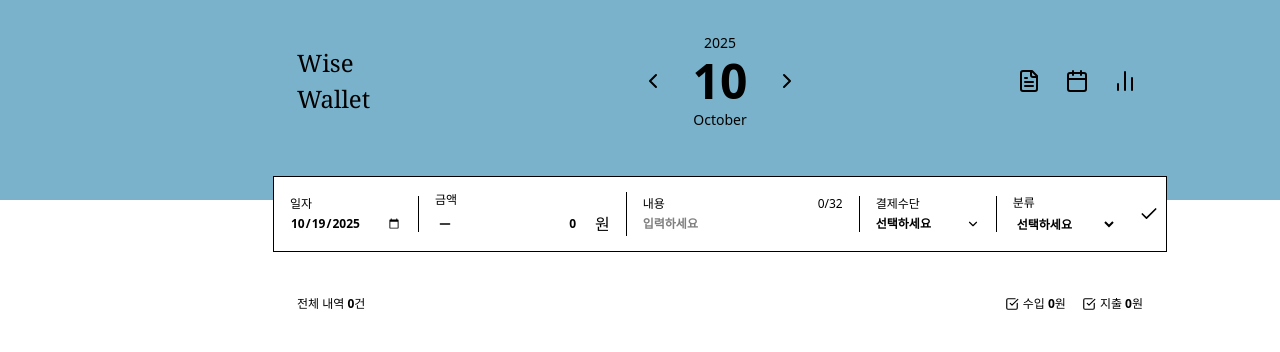
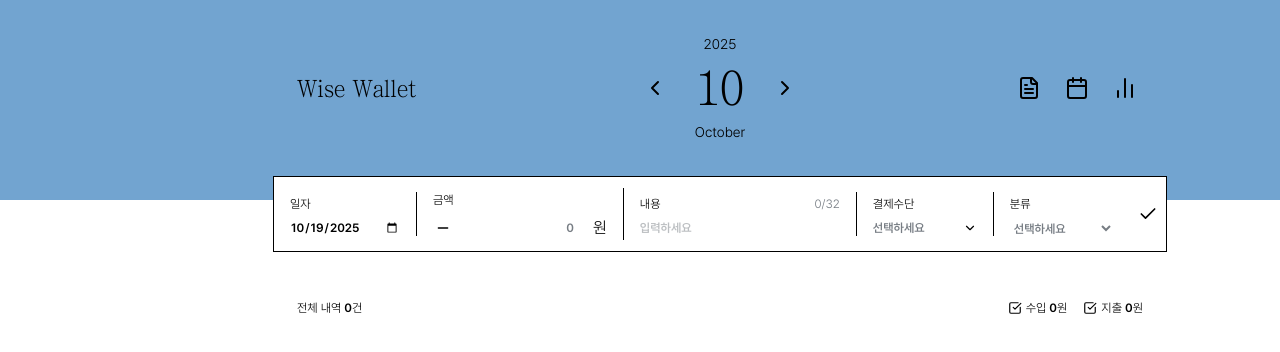
Before and after one commit to subir-sh/bye2money, a React (Vite) app in the folder frontend/: page / in a window 1280 px wide. Shown: the top 352 px of the page. Built offline with nearby package versions, Linux system fonts and the light colour scheme.

Commit message:
Fix to use tailwindcss v4 property(@theme)

```diff
--- a/frontend/src/components/Background.jsx
+++ /dev/null
@@ -1,5 +0,0 @@
-export default function Background() {
-  return (
-    <div className="w-full h-50 bg-[#79B2CA] absolute top-0" />
-  );
-}
--- a/frontend/src/components/MainPageHeader.jsx
+++ b/frontend/src/components/MainPageHeader.jsx
@@ -5,7 +5,7 @@ export default function Header() {
     <header>
       <div className="w-[846px] flex justify-between absolute top-8 left-[297px]">
         <div className="w-[132px] gap-[4px] flex justify-start items-center">
-          <h1 className="font-serif font-normal text-[24px]">
+          <h1 className="font-serif text-sm">
             Wise Wallet
           </h1>
         </div>
@@ -15,9 +15,9 @@ export default function Header() {
             <ChevronLeft size={24} />
           </button>
           <div className="flex flex-col items-center gap-1">
-            <p className="font-sans font-light text-[14px]">2025</p>
-            <p className="inline-block leading-none font-sans font-semibold text-[48px]">10</p>
-            <p className="font-sans font-light text-[14px]">October</p>
+            <p className="font-sans font-light text-sm">2025</p>
+            <p className="inline-block leading-none font-serif text-base">10</p>
+            <p className="font-sans font-light text-sm">October</p>
           </div>
           <button className="w-8 h-8 flex items-center justify-center rounded-md hover:bg-gray-100">
             <ChevronRight size={24} />
--- a/frontend/src/components/TransactionList.jsx
+++ b/frontend/src/components/TransactionList.jsx
@@ -36,12 +36,12 @@ export default function TransactionList({ transactions, onSelect, onDelete, sele
               </span>
               <span>
                 {totalIncome > 0 && (
-                  <span className="text-brand-text-income">
+                  <span>
                     수입 {totalIncome.toLocaleString()}원
                   </span>
                 )}
                 {totalExpense > 0 && (
-                  <span className="text-brand-text-expense ml-4">
+                  <span className="ml-4">
                     지출 {totalExpense.toLocaleString()}원
                   </span>
                 )}
@@ -49,6 +49,7 @@ export default function TransactionList({ transactions, onSelect, onDelete, sele
             </div>
 
             <div className="font-sans font-light text-sm flex flex-col border-t border-b">
+              {/* @TODO: 분리하고 색 매핑에 useMemo 쓰기 */}
               {daily.map((t) => (
                 <button
                   key={t.id}
@@ -57,7 +58,7 @@ export default function TransactionList({ transactions, onSelect, onDelete, sele
                 >
                   <div className="flex items-center gap-3">
                     <div className={`w-23 h-14 flex items-center justify-center text-xs text-black ${
-                        CATEGORIES[t.category] || ""
+                        CATEGORIES.find((c) => c.name === t.category)?.color || ""
                     }`}>
                       {t.category || "기타"}
                     </div>
--- a/frontend/src/components/TransactionSummaryBar.jsx
+++ b/frontend/src/components/TransactionSummaryBar.jsx
@@ -22,7 +22,7 @@ export default function TransactionSummaryBar({
           <CheckSquare
             size={14}
             className={`${
-              filters.income ? "text-brand-text-income" : "text-gray-300"
+              filters.income ? "text-neutral-text-default" : "text-neutral-text-weak"
             }`}
           />
           <span>
@@ -41,12 +41,12 @@ export default function TransactionSummaryBar({
           <CheckSquare
             size={14}
             className={`${
-              filters.expense ? "text-brand-text-expense" : "text-gray-300"
+              filters.expense ? "text-neutral-text-default" : "text-neutral-text-weak"
             }`}
           />
           <span>
             지출&nbsp;
-            <span className="font-semibold text-brand-text-expense">
+            <span className="font-semibold">
               {totalExpense.toLocaleString()}
             </span>
             원
--- a/frontend/src/constants/categories.js
+++ b/frontend/src/constants/categories.js
@@ -1,12 +1,12 @@
 export const CATEGORIES = [
-  { name: "생활", color: "bg-pastel-onahau" },
-  { name: "쇼핑/뷰티", color: "bg-pastel-chenin" },
-  { name: "의료/건강", color: "bg-pastel-cruise" },
-  { name: "식비", color: "bg-pastel-onahau" },
-  { name: "교통", color: "bg-pastel-glacier" },
-  { name: "문화/여가", color: "bg-pastel-perfume" },
-  { name: "미분류", color: "bg-pastel-lavenderPink" },
-  { name: "월급", color: "bg-pastel-porsche" },
-  { name: "기타 수입", color: "bg-pastel-almondFrost" },
-  { name: "용돈", color: "bg-pastel-caper" },
+  { name: "생활", color: "bg-colorchip-90" },
+  { name: "쇼핑/뷰티", color: "bg-colorchip-30" },
+  { name: "의료/건강", color: "bg-colorchip-50" },
+  { name: "식비", color: "bg-colorchip-60" },
+  { name: "교통", color: "bg-colorchip-70" },
+  { name: "문화/여가", color: "bg-colorchip-100" },
+  { name: "미분류", color: "bg-colorchip-110" },
+  { name: "월급", color: "bg-colorchip-20" },
+  { name: "기타 수입", color: "bg-colorchip-10" },
+  { name: "용돈", color: "bg-colorchip-40" },
 ];
--- a/frontend/src/index.css
+++ b/frontend/src/index.css
@@ -1,6 +1,71 @@
 @import "tailwindcss";
 
-/* Pretendard Light (300) */
+@theme {
+  --font-sans: Pretendard, system-ui, sans-serif;
+  --font-serif: ChosunilboNM, serif;
+
+  --font-size-xs: 12px;
+  --font-size-sm: 14px;
+  --font-size-base: 16px;
+  --font-size-lg: 24px;
+  --font-size-xl: 48px;
+
+  --color-grayscale-50: #FFFFFF;
+  --color-grayscale-100: #FBFCFD;
+  --color-grayscale-200: #F1F4F8;
+  --color-grayscale-300: #777D84;
+  --color-grayscale-400: #000000;
+
+  --color-colorchip-10: #A28B78;
+  --color-colorchip-20: #E39D5D;
+  --color-colorchip-30: #D7C6AB;
+  --color-colorchip-40: #AACD7E;
+  --color-colorchip-50: #BCDDF3;
+  --color-colorchip-60: #C5E0EB;
+  --color-colorchip-70: #7DB7BF;
+  --color-colorchip-80: #79B2CA;
+  --color-colorchip-90: #73A4D0;
+  --color-colorchip-100: #A7B9E9;
+  --color-colorchip-110: #BDA6E1;
+  --color-colorchip-120: #C04646;
+
+  --color-neutral-surface-weak: #FBFCFD;
+  --color-neutral-surface-default: #FFFFFF;
+  --color-neutral-surface-point: #F1F4F8;
+
+  --color-neutral-text-weak: #777D84;
+  --color-neutral-text-default: #000000;
+  --color-neutral-border-default: #777D84;
+
+  --color-brand-surface-default: #F1F4F8;
+  --color-brand-text-income: #79B2CA;
+  --color-brand-text-expense: #C04646;
+
+  --color-danger-surface-default: #E9385A;
+  --color-danger-text-default: #E9385A;
+  --color-danger-border-default: #E9385A;
+
+  --color-pastel-jordyBlue: oklch(0.700 0.084 246.4);
+}
+
+@layer utilities {
+  /* Pretendard Light (font-sans + font-light) */
+  .font-sans.font-light.text-xs { font-size: 12px; line-height: 24px; }
+  .font-sans.font-light.text-sm { font-size: 14px; line-height: 24px; }
+  .font-sans.font-light.text-base { font-size: 16px; line-height: 32px; }
+
+  /* Pretendard SemiBold (font-sans + font-semibold) */
+  .font-sans.font-semibold.text-xs { font-size: 12px; line-height: 16px; }
+  .font-sans.font-semibold.text-sm { font-size: 14px; line-height: 16px; }
+  .font-sans.font-semibold.text-base { font-size: 16px; line-height: 24px; }
+
+  /* ChosunilboNM (font-serif) */
+  .font-serif.text-xs { font-size: 14px; line-height: 16px; }
+  .font-serif.text-sm { font-size: 24px; line-height: 32px; }
+  .font-serif.text-base { font-size: 48px; line-height: 56px; }
+}
+
+/* Pretendard Light */
 @font-face {
   font-family: "Pretendard";
   src: url("/fonts/Pretendard-Light.otf") format("opentype");
@@ -8,7 +73,7 @@
   font-style: normal;
 }
 
-/* Pretendard SemiBold (600) */
+/* Pretendard SemiBold */
 @font-face {
   font-family: "Pretendard";
   src: url("/fonts/Pretendard-Semibold.otf") format("opentype");
@@ -16,10 +81,9 @@
   font-style: normal;
 }
 
-/* 조선일보명조 (ChosunCentennial) */
 @font-face {
   font-family: "ChosunilboNM";
-  src: url("/fonts/ChosunCentennial.otf") format("opentype");
+  src: url("/fonts/Chosunilbo_myungjo.woff") format("opentype");
   font-weight: 400;
   font-style: normal;
 }
--- a/frontend/src/pages/MainPage.jsx
+++ b/frontend/src/pages/MainPage.jsx
@@ -2,7 +2,6 @@ import { useState } from "react";
 import MainPageHeader from "../components/MainPageHeader";
 import TransactionContainer from "../components/TransactionContainer";
 import TransactionInputBar from "../components/TransactionInputBar.jsx";
-import Background from "../components/Background.jsx";
 
 export default function MainPage() {
   // 전체 가계부 항목 컨트롤
@@ -45,7 +44,8 @@ export default function MainPage() {
 
   return (
     <div>
-      <Background />
+      {/* Background: 원래는 메인 페이지의 모든 구성 요소를 컴포넌트화하는 게 맞지 않나 하는 생각이었는데, 정적이어서 굳이 그럴 필요 없는 것 같습니다*/}
+      <div className="w-full h-50 bg-pastel-jordyBlue absolute top-0" />
       <div className="relative w-[1440px] mx-auto flex flex-col items-center">
         <MainPageHeader />
         <TransactionInputBar
--- a/frontend/tailwind.config.js
+++ /dev/null
@@ -1,90 +0,0 @@
-/** @type {import('tailwindcss').Config} */
-export default {
-  content: ["./index.html", "./src/**/*.{js,ts,jsx,tsx}"],
-  theme: {
-    extend: {
-      colors: {
-        grayscale: {
-          50: "#FFFFFF",
-          100: "#FBFCFD",
-          200: "#F1F4F8",
-          300: "#777D84",
-          400: "#000000",
-        },
-
-        pastel: {
-          almondFrost: "#A28878",
-          porsche: "#E39D5D",
-          chenin: "#D7CA6B",
-          caper: "#AACD7E",
-          cruise: "#BCDCD3",
-          onahau: "#C5E0EB",
-          glacier: "#7DB7BF",
-          seagull: "#79B2CA",
-          jordyBlue: "#73A4D0",
-          perano: "#A7B9E9",
-          perfume: "#BDA6E1",
-          lavenderPink: "#F0B0D3",
-          amaranth: "#E93B5A",
-          chestnut: "#C04646",
-        },
-
-        colorchip: {
-          "10": "#A28B78",
-          "20": "#E39D5D",
-          "30": "#D7C6AB",
-          "40": "#AACD7E",
-          "50": "#BCDDF3",
-          "60": "#C5E0EB",
-          "70": "#7DB7BF",
-          "80": "#79B2CA",
-          "90": "#73A4D0",
-          "100": "#A7B9E9",
-          "110": "#BDA6E1",
-          "120": "#C04646",
-        },
-
-        neutral: {
-          surface: {
-            weak: "#FBFCFD",
-            default: "#FFFFFF",
-            point: "#F1F4F8",
-          },
-          text: {
-            weak: "#777D84",
-            default: "#000000",
-          },
-          border: {
-            default: "#777D84",
-          },
-        },
-        brand: {
-          surface: { default: "#F1F4F8" },
-          text: {
-            income: "#79B2CA",
-            expense: "#C04646",
-          },
-        },
-        danger: {
-          surface: { default: "#E9385A" },
-          text: { default: "#E9385A" },
-          border: { default: "#E9385A" },
-        },
-      },
-
-      fontFamily: {
-        sans: ["Pretendard", "system-ui", "sans-serif"],
-        serif: ["ChosunilboNM", "serif"],
-      },
-
-      fontSize: {
-        xs: ["12px", "16px"],
-        sm: ["14px", "24px"],
-        base: ["16px", "24px"],
-        lg: ["24px", "32px"],
-        xl: ["48px", "56px"],
-      },
-    },
-  },
-  plugins: [],
-};
```
Also changed, not shown: frontend/public/fonts/Chosunilbo_myungjo.woff (added), 1 other file (tests, documents, lock files or other folders).
